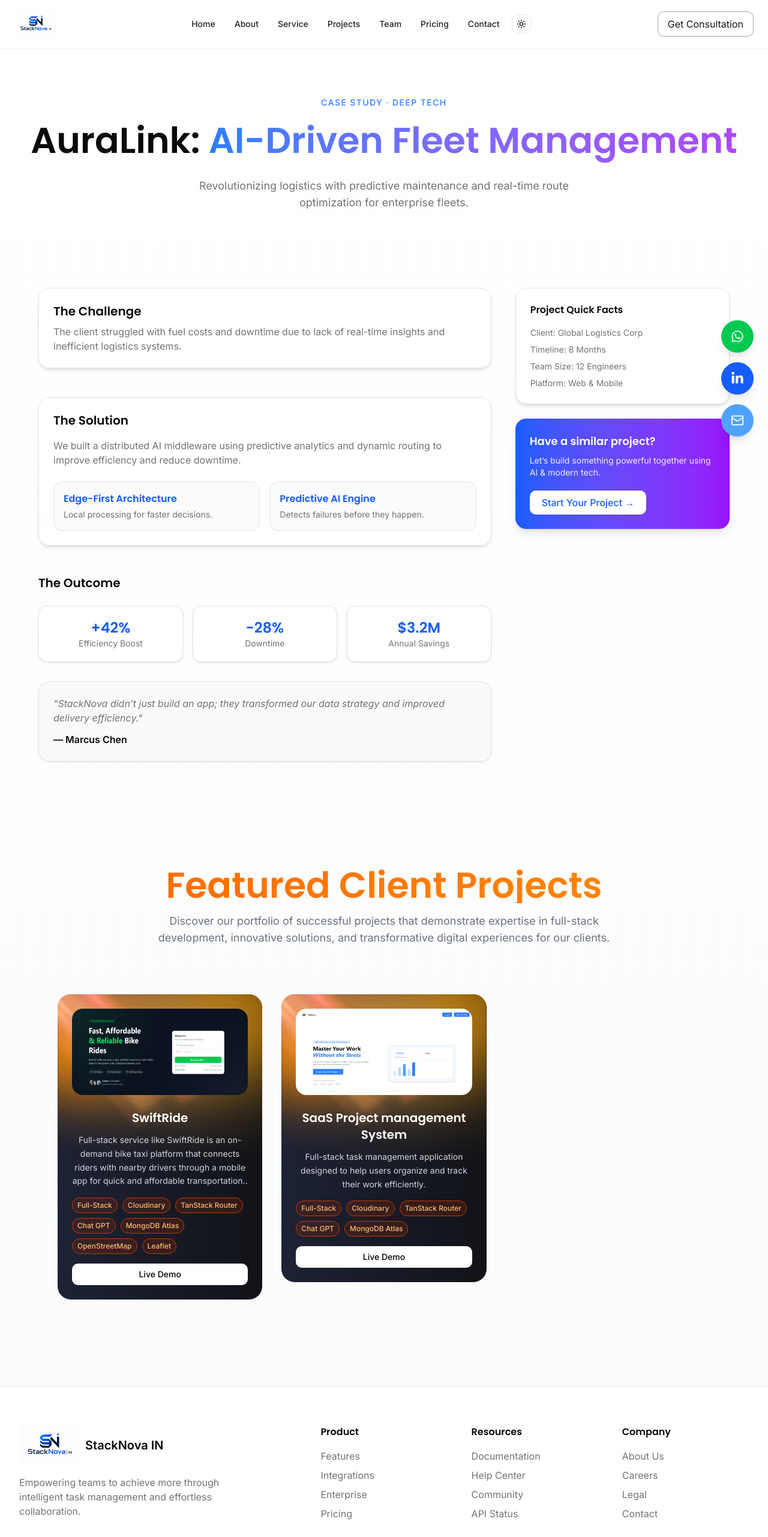
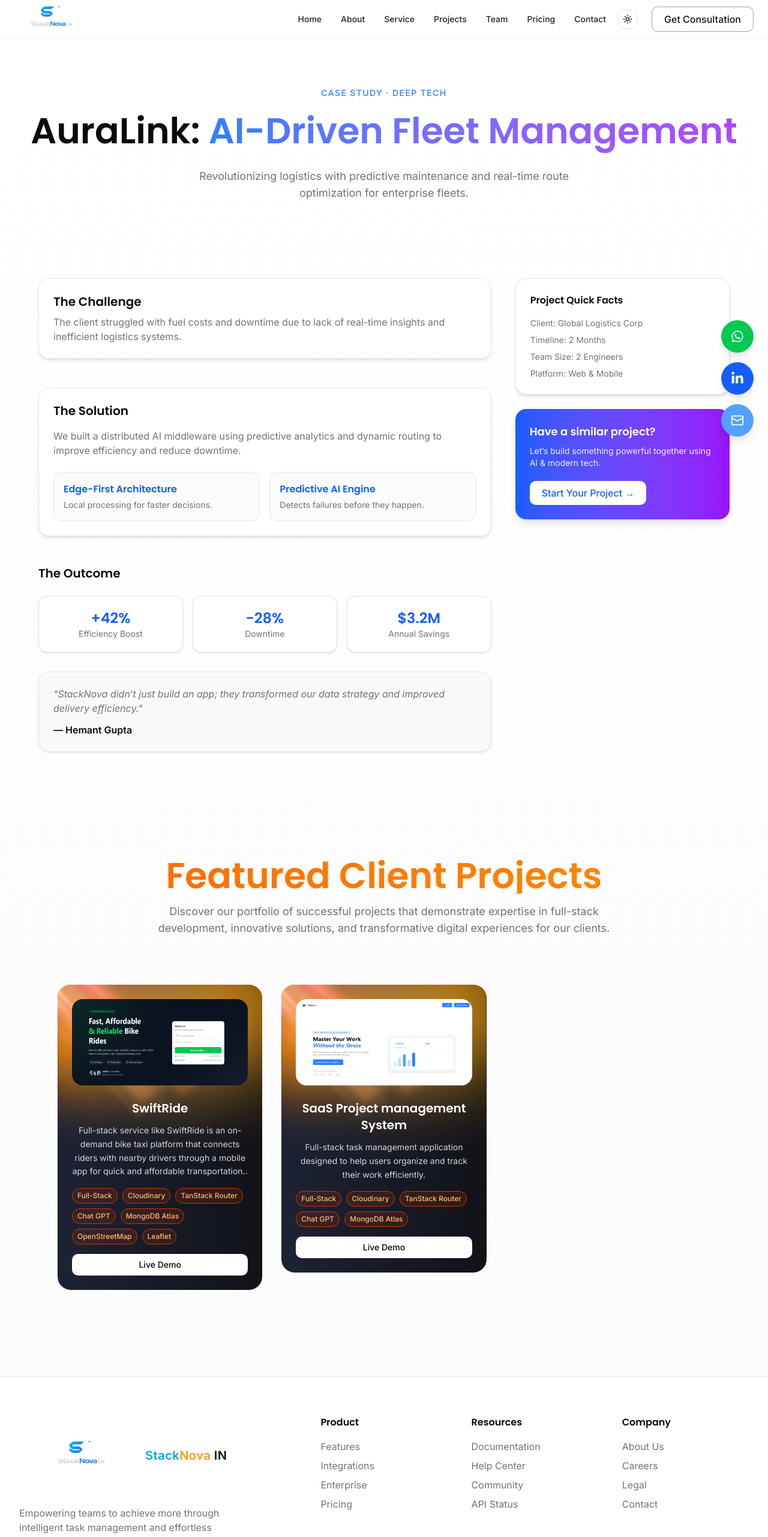
Before and after one commit to hemantgupta98/StackNova, a Next.js app in the folder frontend/: page /src/projects in a window 1280 px wide. Shown: the top 2563 px of the page at 60% size. Built offline with nearby package versions, Linux system fonts and the light colour scheme.

Commit message:
work complete on header section

```diff
--- a/frontend/app/src/projects/page.tsx
+++ b/frontend/app/src/projects/page.tsx
@@ -108,7 +108,7 @@ export default function Home() {
                 &quot;StackNova didn’t just build an app; they transformed our
                 data strategy and improved delivery efficiency.&quot;
               </p>
-              <p className="mt-3 font-semibold">— Marcus Chen</p>
+              <p className="mt-3 font-semibold">— Hemant Gupta</p>
             </div>
           </div>
         </div>
@@ -119,8 +119,8 @@ export default function Home() {
             <h4 className="font-semibold mb-4">Project Quick Facts</h4>
             <ul className="text-sm text-muted-foreground space-y-2">
               <li>Client: Global Logistics Corp</li>
-              <li>Timeline: 8 Months</li>
-              <li>Team Size: 12 Engineers</li>
+              <li>Timeline: 2 Months</li>
+              <li>Team Size: 2 Engineers</li>
               <li>Platform: Web & Mobile</li>
             </ul>
           </div>
--- a/frontend/components/header.tsx
+++ b/frontend/components/header.tsx
@@ -1,8 +1,10 @@
 "use client";
 
-import React from "react";
+import React, { useState } from "react";
 import Link from "next/link";
 import Image from "next/image";
+import { Menu, X } from "lucide-react";
+
 import {
   NavigationMenu,
   NavigationMenuList,
@@ -12,6 +14,8 @@ import {
 import { ModeToggle } from "@/components/theme-toogle";
 
 export default function Header() {
+  const [isOpen, setIsOpen] = useState(false);
+
   const navigationLinks = [
     { name: "Home", href: "/" },
     { name: "About", href: "/src/about" },
@@ -23,43 +27,86 @@ export default function Header() {
   ];
 
   return (
-    <header className="sticky top-0 z-50 w-full border-b border-border/60 bg-background/95 backdrop-blur supports-backdrop-filter:bg-background/80">
-      <div className="max-w-7xl mx-auto px-6 py-4 flex justify-between items-center">
+    <header className="sticky top-0 z-50 w-full border-b border-border/50 bg-background/70 backdrop-blur-xl supports-backdrop-filter:bg-background/60">
+      <div className="mx-auto flex h-16 max-w-7xl items-center justify-between px-6">
         {/* Logo */}
-        <Link href="/" className="shrink-0">
+        <Link href="/" className="flex h-full shrink-0 items-center">
           <Image
-            src="/logo.png"
+            src="/logo1.png"
             alt="StackNova Logo"
-            height={100}
-            width={100}
-            className="h-12 w-auto"
+            height={200}
+            width={200}
+            className="h-30 w-30 object-cover"
           />
         </Link>
 
-        {/* Navigation Menu */}
+        {/* Desktop Navigation */}
+        <div className="hidden md:flex items-center gap-6">
           <NavigationMenu>
             <NavigationMenuList className="gap-2">
               {navigationLinks.map((link) => (
                 <NavigationMenuItem key={link.href}>
-                <NavigationMenuLink
-                  asChild
-                  className="rounded-md px-3 py-2 text-sm font-medium text-foreground/90 transition-colors hover:bg-accent hover:text-accent-foreground"
+                  <NavigationMenuLink asChild>
+                    <Link
+                      href={link.href}
+                      className="group/link relative inline-flex px-3 py-2 text-sm font-medium text-foreground/90 transition-all duration-300 hover:text-primary"
                     >
-                  <Link href={link.href}>{link.name}</Link>
+                      {link.name}
+
+                      {/* Hover underline animation */}
+                      <span className="absolute left-0 -bottom-1 h-0.5 w-0 bg-primary transition-all duration-300 group-hover/link:w-full"></span>
+                    </Link>
                   </NavigationMenuLink>
                 </NavigationMenuItem>
               ))}
+
               <NavigationMenuItem>
                 <ModeToggle />
               </NavigationMenuItem>
             </NavigationMenuList>
           </NavigationMenu>
 
-        {/* CTA Button */}
-        <button className="shrink-0 rounded-lg border border-primary/40 px-4 py-2 text-primary transition hover:bg-primary/10">
+          {/* CTA */}
+          <button className="rounded-lg border border-primary/40 px-5 py-2 text-primary font-medium transition-all duration-300 hover:bg-primary hover:text-white hover:shadow-lg hover:shadow-primary/30">
             Get Consultation
           </button>
         </div>
+
+        {/* Mobile Menu Button */}
+        <div className="md:hidden flex items-center gap-3">
+          <ModeToggle />
+
+          <button
+            onClick={() => setIsOpen(!isOpen)}
+            className="p-2 rounded-md border border-border hover:bg-accent transition"
+          >
+            {isOpen ? <X size={20} /> : <Menu size={20} />}
+          </button>
+        </div>
+      </div>
+
+      {/* Mobile Dropdown Menu */}
+      {isOpen && (
+        <div className="md:hidden px-6 pb-6 animate-in slide-in-from-top-2 duration-300">
+          <div className="flex flex-col gap-3 mt-4 bg-background/90 backdrop-blur-xl p-4 rounded-xl border border-border shadow-lg">
+            {navigationLinks.map((link) => (
+              <Link
+                key={link.href}
+                href={link.href}
+                onClick={() => setIsOpen(false)}
+                className="px-4 py-2 rounded-md text-sm font-medium text-foreground/90 transition-all duration-300 hover:bg-primary/10 hover:text-primary"
+              >
+                {link.name}
+              </Link>
+            ))}
+
+            {/* CTA inside mobile */}
+            <button className="mt-3 w-full rounded-lg border border-primary/40 px-4 py-2 text-primary font-medium transition-all duration-300 hover:bg-primary hover:text-white">
+              Get Consultation
+            </button>
+          </div>
+        </div>
+      )}
     </header>
   );
 }
--- a/frontend/components/ui/footer.tsx
+++ b/frontend/components/ui/footer.tsx
@@ -13,14 +13,18 @@ export default function CallToActionPage() {
           <div className="sm:col-span-2 lg:col-span-2">
             <div className="flex items-center gap-2">
               <Image
-                src="/logo.png"
+                src="/logo1.png"
                 alt="logo"
-                height={102}
-                width={102}
+                height={202}
+                width={202}
                 className="dark:filter-[brightness(0)_invert(1)]"
               />
-              <span className="text-xl font-semibold text-foreground">
-                StackNova IN
+              <span className="text-xl font-semibold tracking-wide">
+                <span className="text-sky-500 dark:text-sky-400">Stack</span>
+                <span className="text-amber-500 dark:text-amber-400">
+                  Nova
+                </span>{" "}
+                <span className="text-foreground">IN</span>
               </span>
             </div>
 
```
Also changed, not shown: frontend/public/logo1.png (added). Lines whose indentation alone changed are shown as unchanged.
